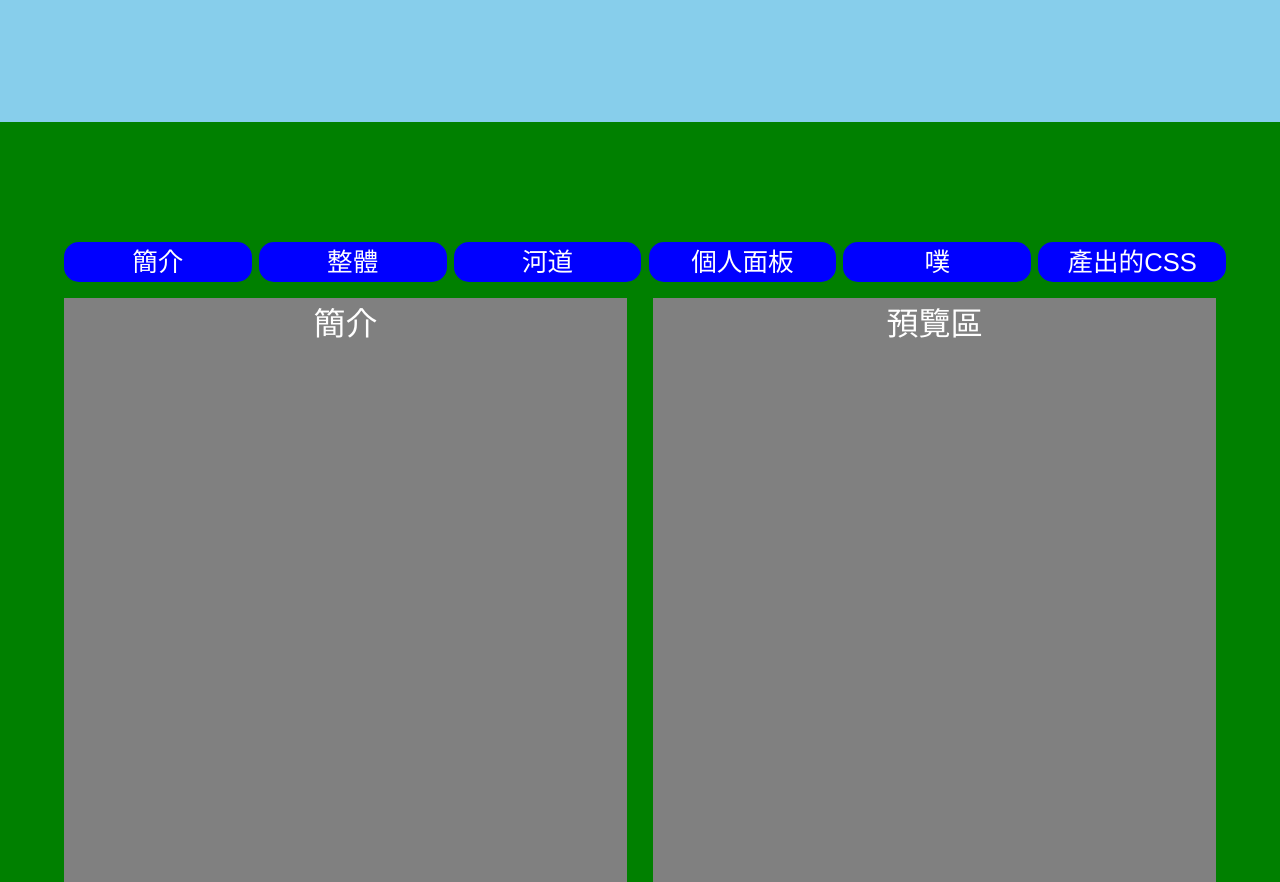
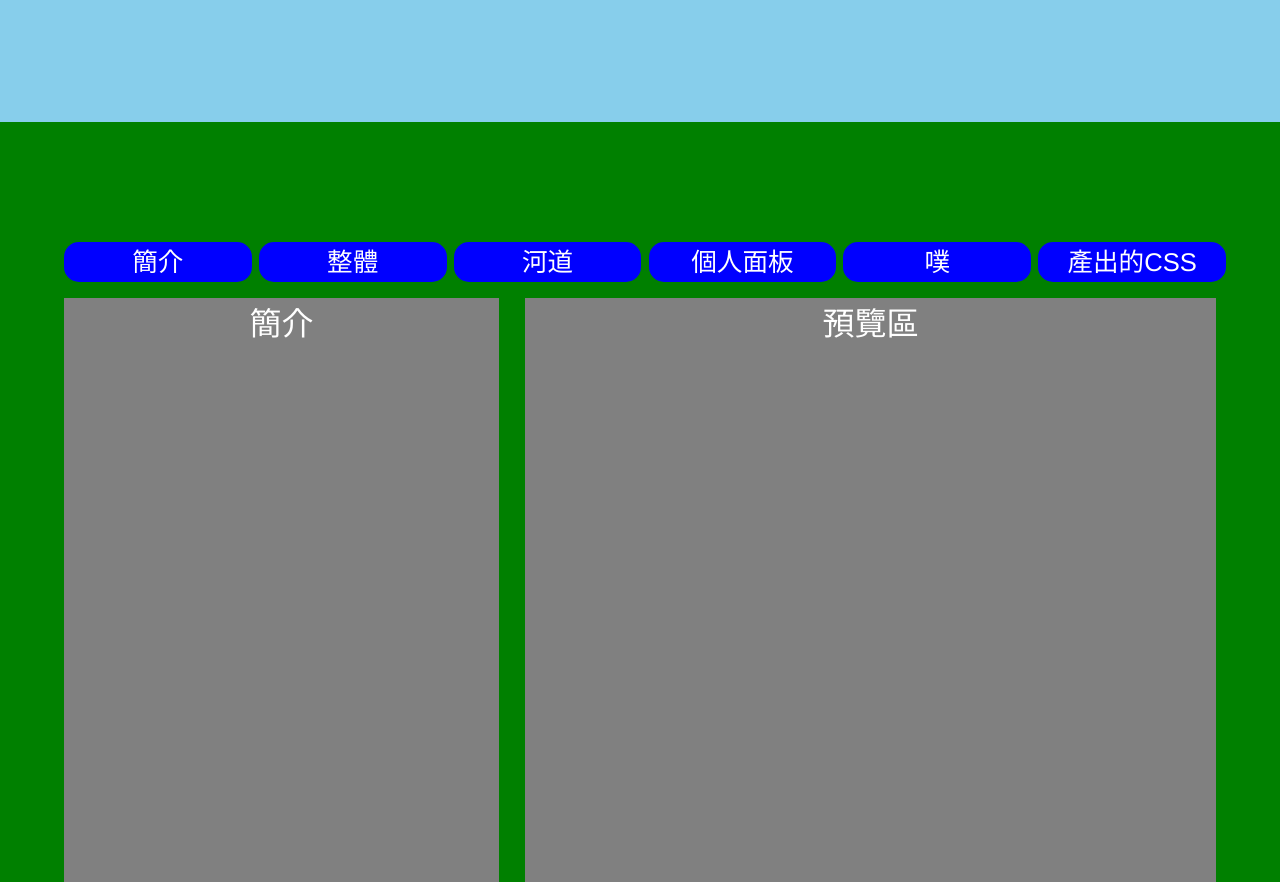
Before and after one commit to s89227/Plurk_CSS_Maker, a plain HTML site: page index.html in a window 1280 px wide. Shown: the part 1478-2360 px from the top of the page. Drawn offline with Linux system fonts and the light colour scheme.

Commit message:
update index

```diff
--- a/css/general.css
+++ b/css/general.css
@@ -84,7 +84,7 @@ section{
 	position: absolute;
 	overflow: auto;
 	z-index: 5;
-	width: 44vw;
+	width: 54vw;
 	height: 73vh;
 	right: 5vw;
 	top: 22vh;
@@ -110,7 +110,7 @@ section.tab:target{
 	background: gray;
 	height: 73vh;
 	overflow: auto;
-	width: 44vw;
+	width: 34vw;
 }
 
 /*頁尾*/
```
